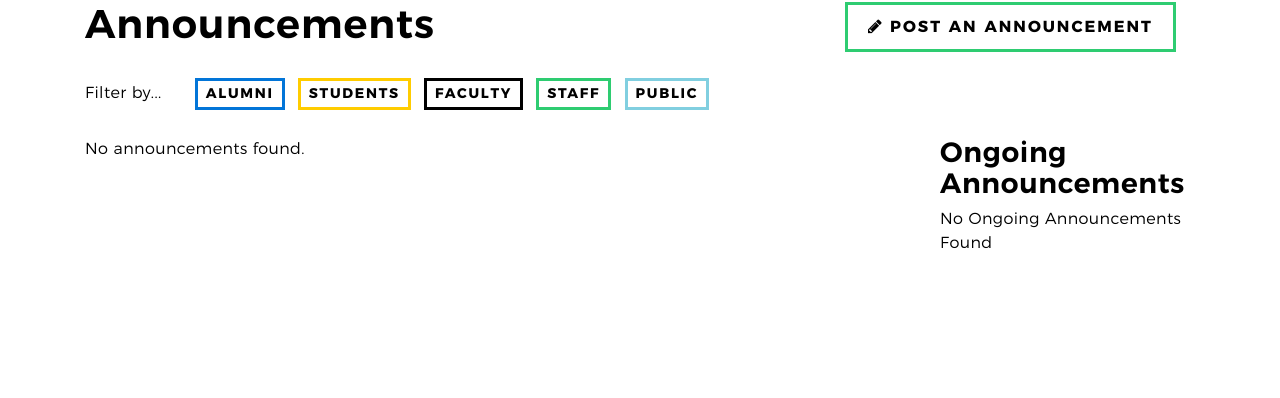
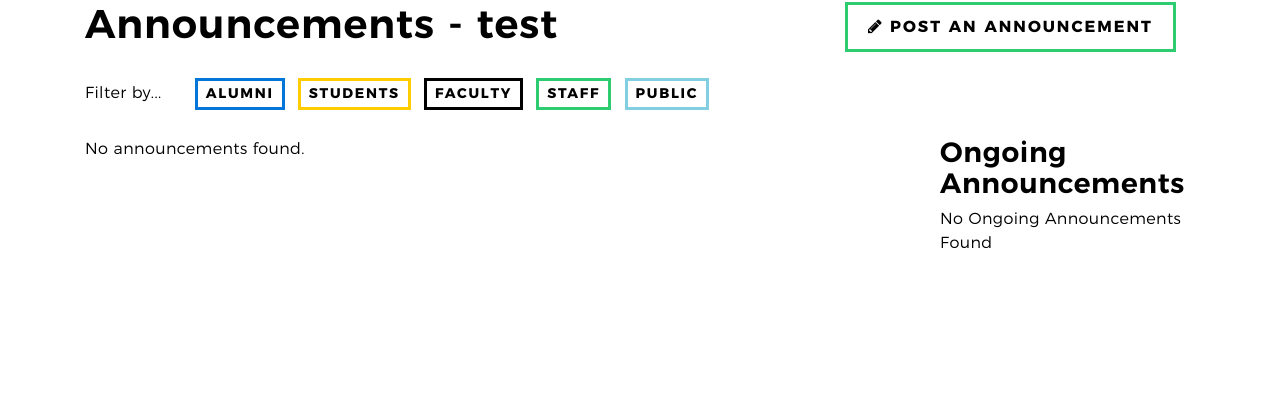
Before and after one commit to UCF/UCF-Announcements-Django, a Django app: template templates/home.html in a window 1280 px wide. Shown: the part 22-420 px from the top of the page. Run offline with Django 3.2, Linux system fonts and the light colour scheme; the template is opened without the code that fills it: values that come from a table or form of the project are taken from there, others are empty; data comes from the database, SQL or seed files in the repository; parts of the project's set-up code (start-up, migrations or seed data) failed here and were passed over; some libraries are stand-ins or nearby versions.

Commit message:
announcements test script

```diff
--- a/templates/home.html
+++ b/templates/home.html
@@ -3,7 +3,7 @@
 {% block content_header %}
 <div class="row">
   <div class="col-md-8">
-    <h1>Announcements</h1>
+    <h1>Announcements - test</h1>
   </div>
   <div class="col-md-4">
     <a href="{% url 'announcements.manager.create' %}" class="btn btn-outline-success"><span class="fa fa-pencil"></span> Post An Announcement</a>
```
